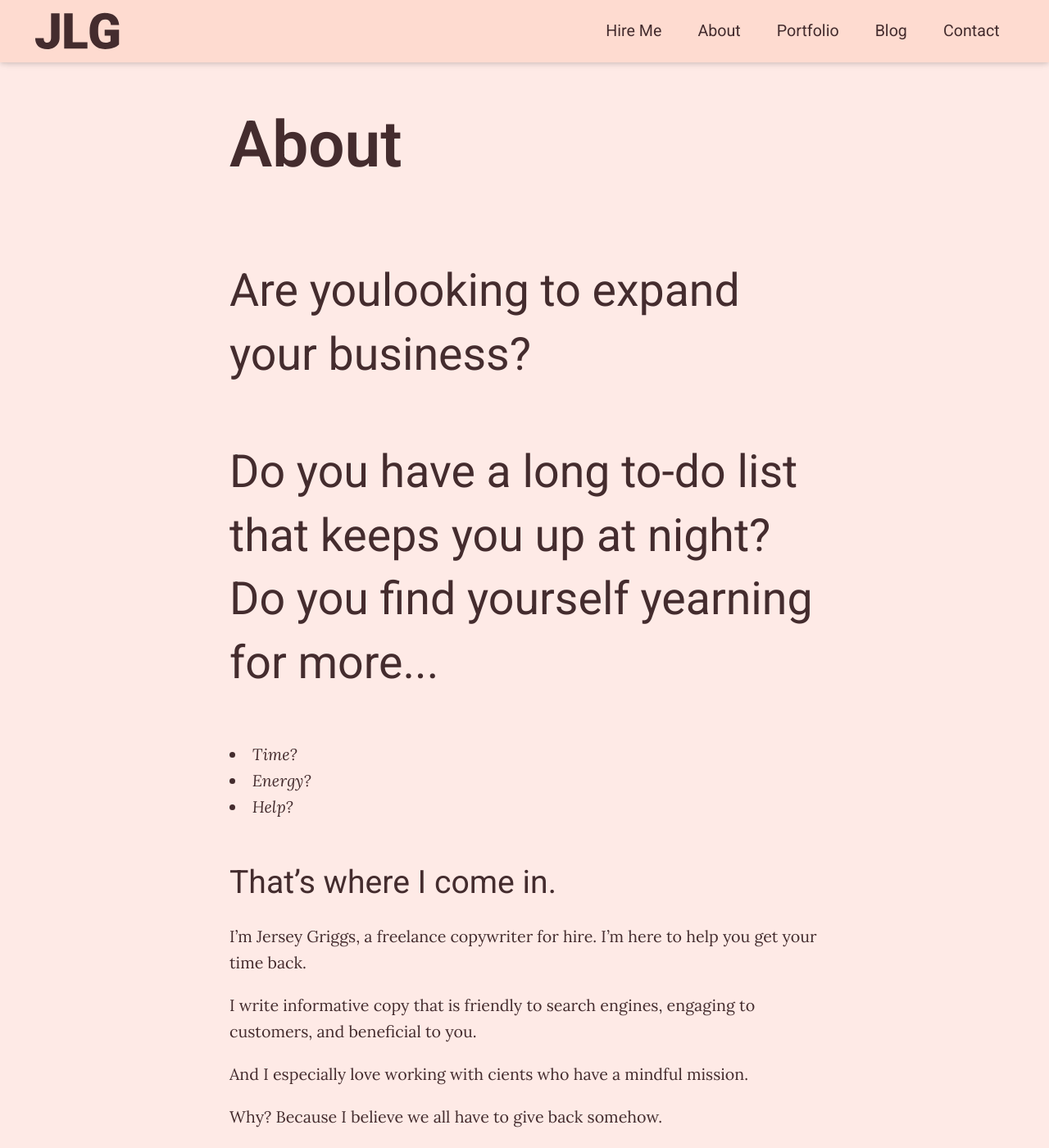
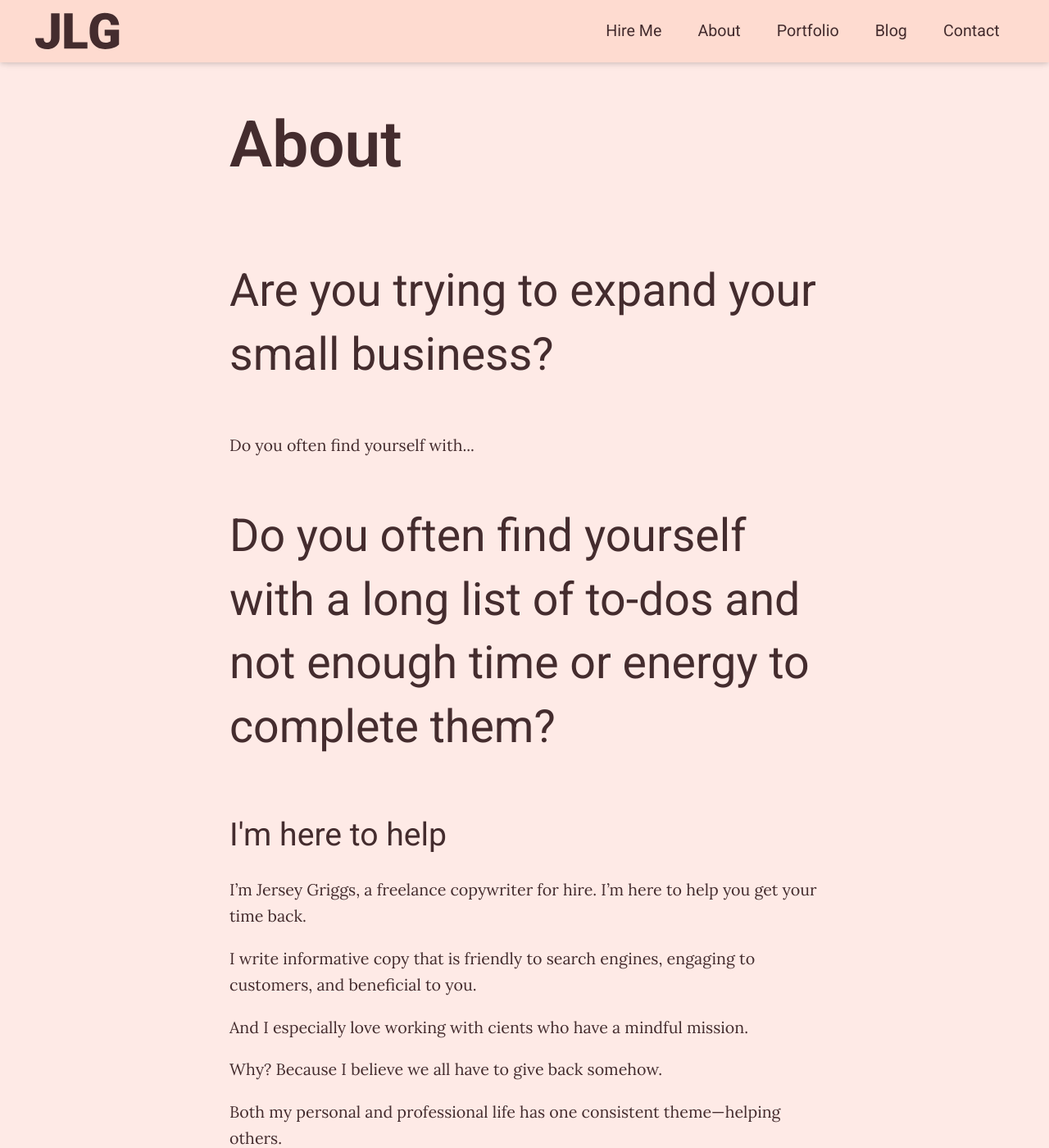
Before and after one commit to jersey-griggs/jersey.griggs.github.io, a Jekyll site: the page built from about/index.html, in a window 1280 px wide and 1400 px high. Shown: the whole window at 82% size. Built offline with Jekyll 4.4.1, drawn with Linux system fonts in a browser that asks for light colours.

Commit message:
Update index.html

```diff
--- a/about/index.html
+++ b/about/index.html
@@ -3,15 +3,11 @@
 title: About
 ---
 <div class="text container">
-<h2>Are youlooking to expand your business?</h2>
+<h2>Are you trying to expand your small business?</h2> Do you often find yourself with...</h2>
 
-<h2>Do you have a long to-do list that keeps you up at night? Do you find yourself yearning for more...</h2>
+<h2>Do you often find yourself with a long list of to-dos and not enough time or energy to complete them?</h2>
 
-  <li><em>Time?</em></li>
-  <li><em>Energy?</em></li>
-  <li><em>Help?</em></li>
-
-<h3>That’s where I come in.</h3>
+<h3>I'm here to help</h3>
 
  <p>I’m Jersey Griggs, a freelance copywriter for hire. I’m here to help you get your time back.</p>
 
```
